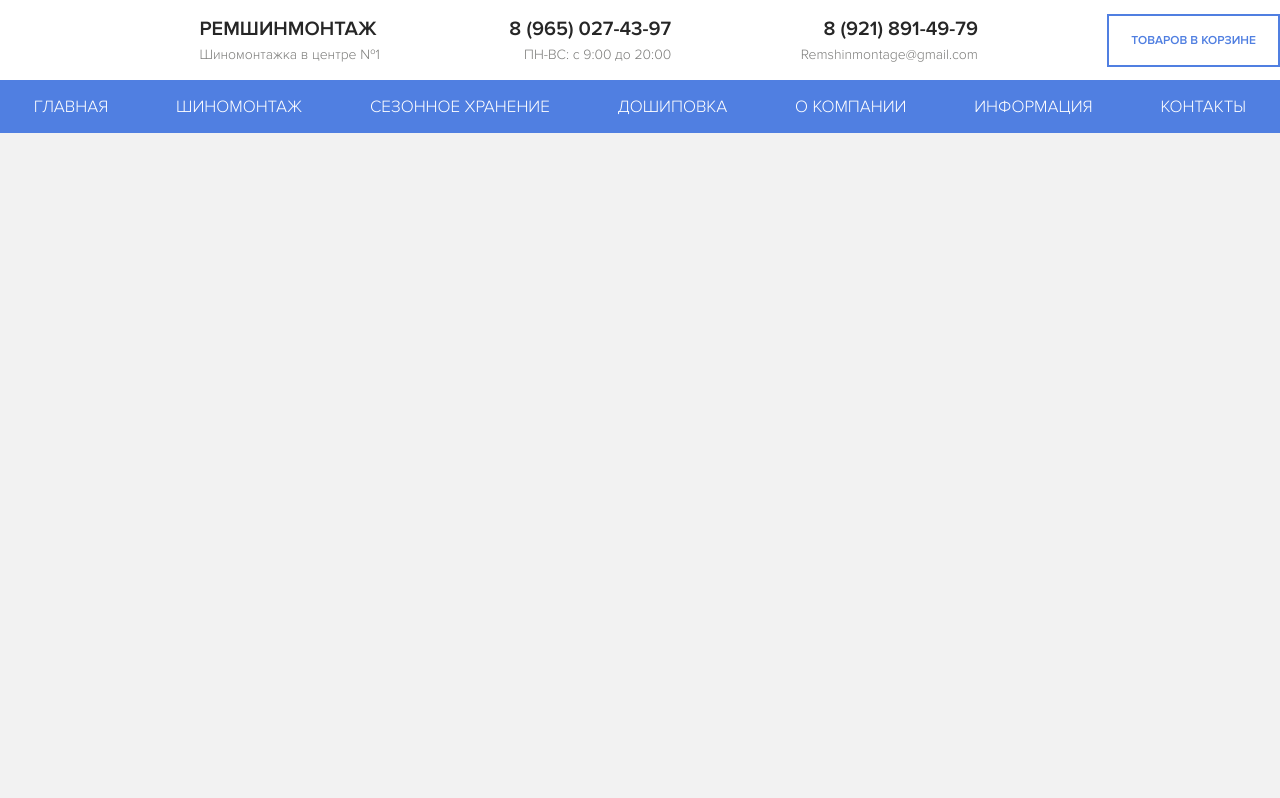
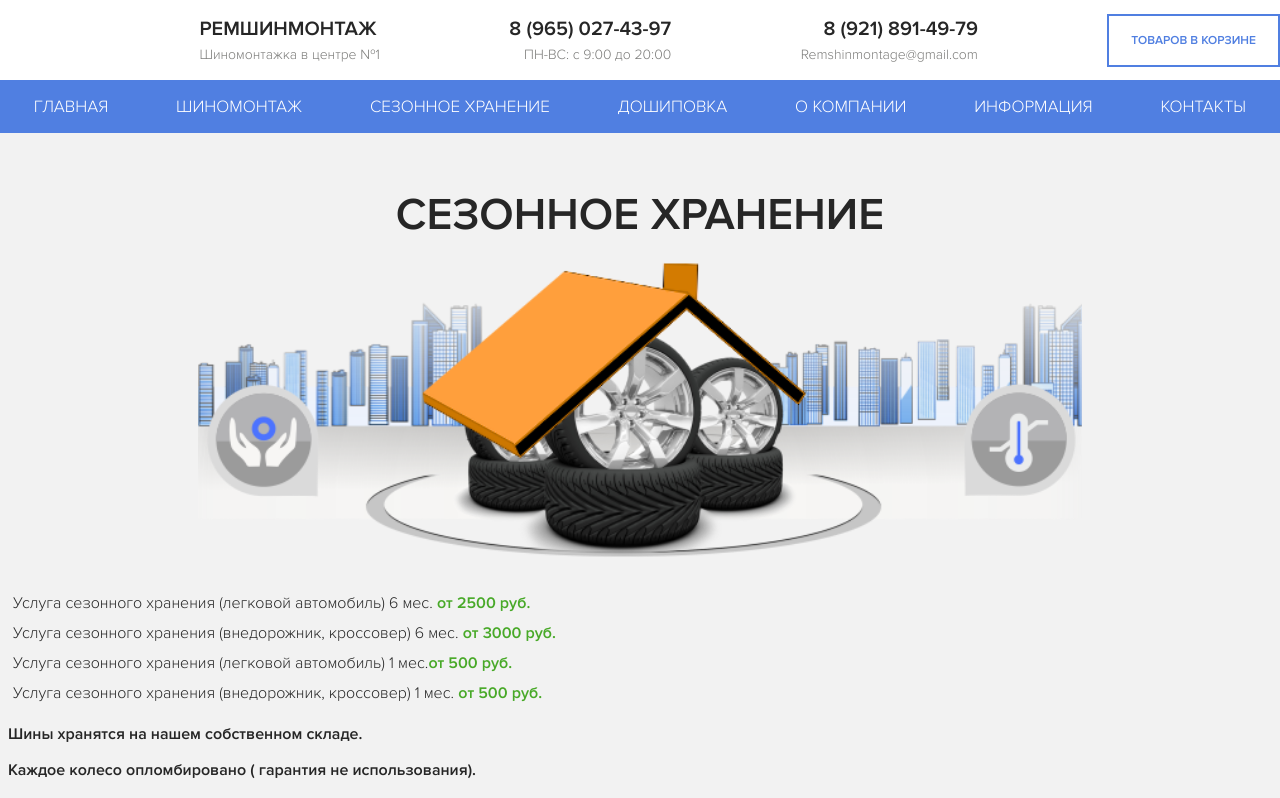
Before and after one commit to k1ns3/shm-frontend, a React app: page /storage in a window 1280 px wide. Shown: the top 798 px of the page. Built offline with nearby package versions, Linux system fonts and the light colour scheme.

Commit message:
[master] rendered into component wheelStorage

```diff
--- a/src/App.js
+++ b/src/App.js
@@ -2,7 +2,7 @@ import React from 'react';
 import { Route } from 'react-router-dom';
 
 import { Menu, Navbar, Footer } from './components';
-import { Home, TireFitting } from './pages';
+import { Home, TireFitting, WheelStorage } from './pages';
 
 function App() {
   return (
@@ -14,6 +14,7 @@ function App() {
       <main>
         <Route path="/" component={Home} exact />
         <Route path="/shinomontaj" component={TireFitting} exact />
+        <Route path="/storage" component={WheelStorage} exact />
       </main>
       <footer className="footer">
         <Footer />
--- a/src/assets/img/index.js
+++ b/src/assets/img/index.js
@@ -3,3 +3,4 @@ export { default as Sun } from './content/sun_PNG13426.png';
 export { default as Spez } from './content/spez1_090316.png';
 export { default as wheelf32 } from './content/F-32.wfp.jpg';
 export { default as wheelQuatro } from './content/шипы-квадрат-для-сайта.jpg';
+export { default as heroBackground } from './hero/bg_header.png';
--- a/src/components/Menu.jsx
+++ b/src/components/Menu.jsx
@@ -13,7 +13,7 @@ function Menu() {
             <Link to="shinomontaj" className="menu__link">
               Шиномонтаж
             </Link>
-            <Link to="#" className="menu__link">
+            <Link to="/storage" className="menu__link">
               Сезонное хранение
             </Link>
             <Link to="#" className="menu__link">
--- /dev/null
+++ b/src/pages/WheelStorage.jsx
@@ -0,0 +1,39 @@
+import React from 'react';
+
+import { Spez } from '../assets/img';
+
+function WheelStorage() {
+  return (
+    <div class="cart">
+      <div class="container">
+        <div class="safe">
+          <div class="safe-block">
+            <div class="safe-block-title">Сезонное хранение</div>
+            <img src={Spez} alt="safe-logo" class="safe-block-img" />
+            <div class="safe-block-items">
+              Услуга сезонного хранения (легковой автомобиль) 6 мес.{' '}
+              <span class="safe-block-title_other">от 2500 руб.</span>
+            </div>
+            <div class="safe-block-items">
+              Услуга сезонного хранения (внедорожник, кроссовер) 6 мес.{' '}
+              <span class="safe-block-title_other">от 3000 руб.</span>
+            </div>
+            <div class="safe-block-items">
+              Услуга сезонного хранения (легковой автомобиль) 1 мес.
+              <span class="safe-block-title_other">от 500 руб.</span>
+            </div>
+            <div class="safe-block-items">
+              Услуга сезонного хранения (внедорожник, кроссовер) 1 мес.{' '}
+              <span class="safe-block-title_other">от 500 руб.</span>
+            </div>
+            <p>Шины хранятся на нашем собственном складе.</p>
+            <p>Каждое колесо опломбировано ( гарантия не использования).</p>
+            <p>Возможность в любое время забрать шины/колеса со склада.</p>
+          </div>
+        </div>
+      </div>
+    </div>
+  );
+}
+
+export default WheelStorage;
--- a/src/pages/index.js
+++ b/src/pages/index.js
@@ -1,2 +1,3 @@
 export { default as Home } from './Home';
 export { default as TireFitting } from './TireFitting';
+export { default as WheelStorage } from './WheelStorage';
--- a/src/sass/sections/_hero.sass
+++ b/src/sass/sections/_hero.sass
@@ -1,11 +1,11 @@
 .hero
-  background: url('/img/hero/tyres_hotel.png') no-repeat center top 80px
+  background: url('../../assets/img/hero/bg_header.png') no-repeat center top 80px
   background-size: cover
   padding-top: 180px
   padding-bottom: 100px
+  color: #fff
   &__title
     font-size: 30px
-    +light
     margin-bottom: 40px
   &__subtitle
     display: block
```
